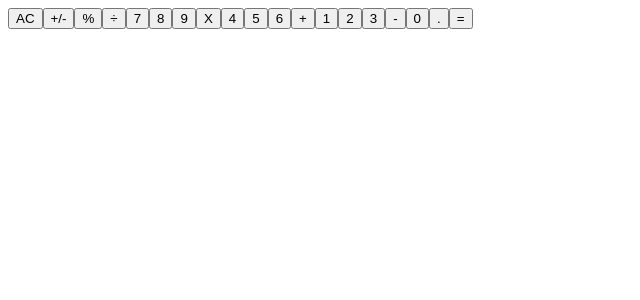
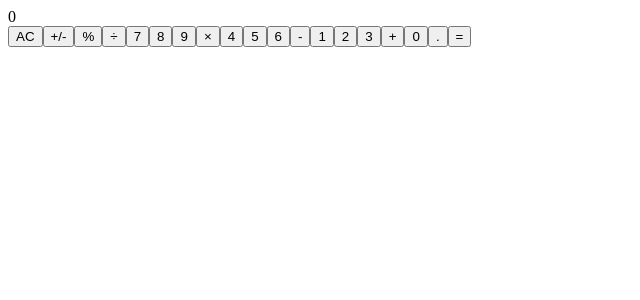
Before and after one commit to cynthiainga/math-magicians, a React (Create React App) app: page / in a window 1280 px wide. Shown: the top 300 px of the page, without its empty margins (0-640 px from the left). Built offline with nearby package versions, Linux system fonts and the light colour scheme.

Commit message:
Add classes to my button for styling

```diff
--- a/src/components/calculator.js
+++ b/src/components/calculator.js
@@ -8,26 +8,29 @@ class Calculator extends Component {
 
   render() {
     return (
-      <div className="calc-wrapper">
-        <button type="button" className="btn">AC</button>
-        <button type="button" className="btn">+/-</button>
-        <button type="button" className="btn">%</button>
-        <button type="button" className="btn">÷</button>
-        <button type="button" className="btn">7</button>
-        <button type="button" className="btn">8</button>
-        <button type="button" className="btn">9</button>
-        <button type="button" className="btn">X</button>
-        <button type="button" className="btn">4</button>
-        <button type="button" className="btn">5</button>
-        <button type="button" className="btn">6</button>
-        <button type="button" className="btn">+</button>
-        <button type="button" className="btn">1</button>
-        <button type="button" className="btn">2</button>
-        <button type="button" className="btn">3</button>
-        <button type="button" className="btn">-</button>
-        <button type="button" className="btn">0</button>
-        <button type="button" className="btn">.</button>
-        <button type="button" className="btn">=</button>
+      <div className="main-container">
+        <div className="result ligth-text">0</div>
+        <div className="calc-wrapper">
+          <button type="button" className="btn light-gray">AC</button>
+          <button type="button" className="btn light-gray">+/-</button>
+          <button type="button" className="btn light-gray">%</button>
+          <button type="button" className="btn bck-orange">÷</button>
+          <button type="button" className="btn light-gray">7</button>
+          <button type="button" className="btn light-gray">8</button>
+          <button type="button" className="btn light-gray">9</button>
+          <button type="button" className="btn bck-orange">×</button>
+          <button type="button" className="btn light-gray">4</button>
+          <button type="button" className="btn light-gray">5</button>
+          <button type="button" className="btn light-gray">6</button>
+          <button type="button" className="btn bck-orange">-</button>
+          <button type="button" className="btn light-gray">1</button>
+          <button type="button" className="btn light-gray">2</button>
+          <button type="button" className="btn light-gray">3</button>
+          <button type="button" className="btn bck-orange">+</button>
+          <button type="button" className="btn light-gray btn-0">0</button>
+          <button type="button" className="btn light-gray">.</button>
+          <button type="button" className="btn bck-orange">=</button>
+        </div>
       </div>
     );
   }
```
